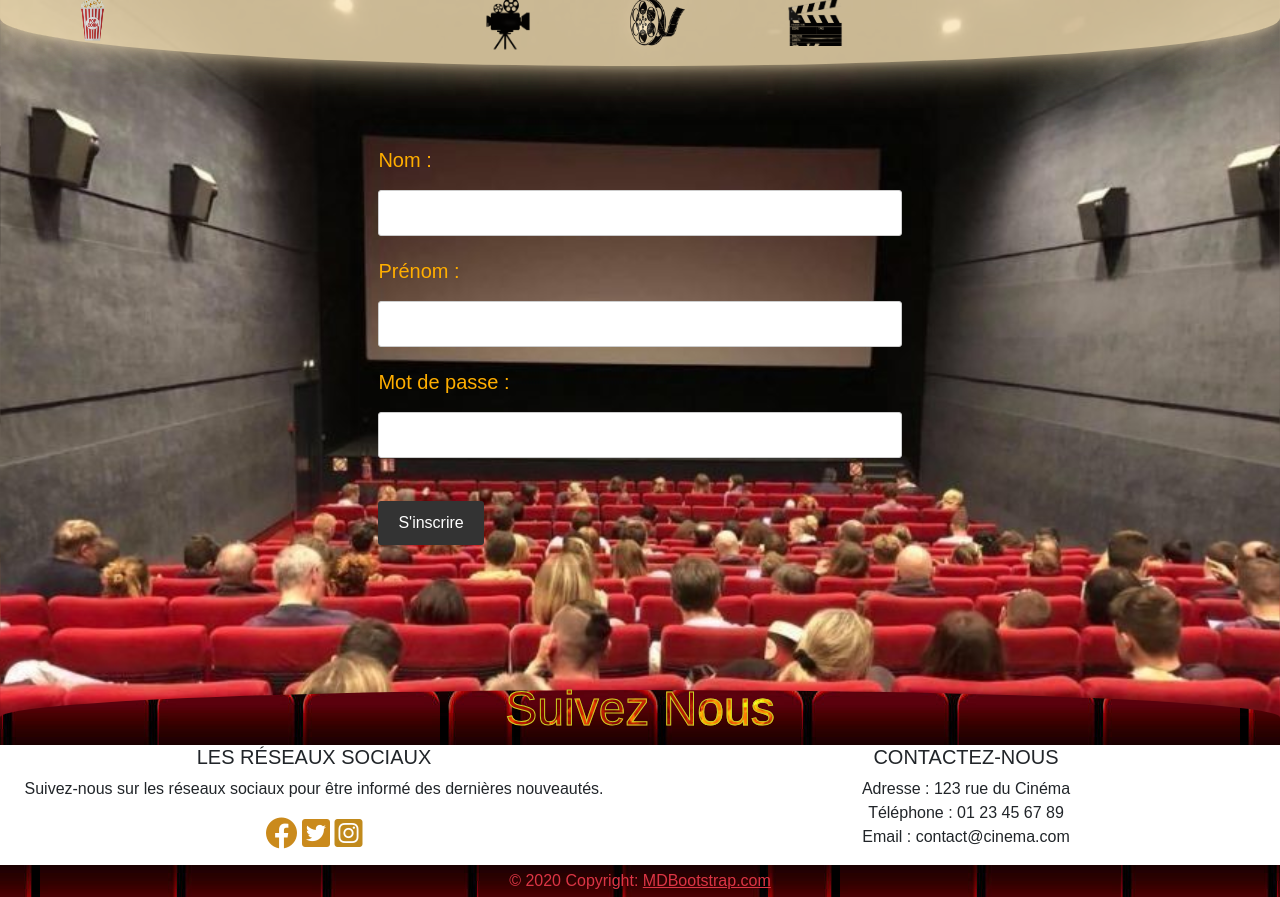
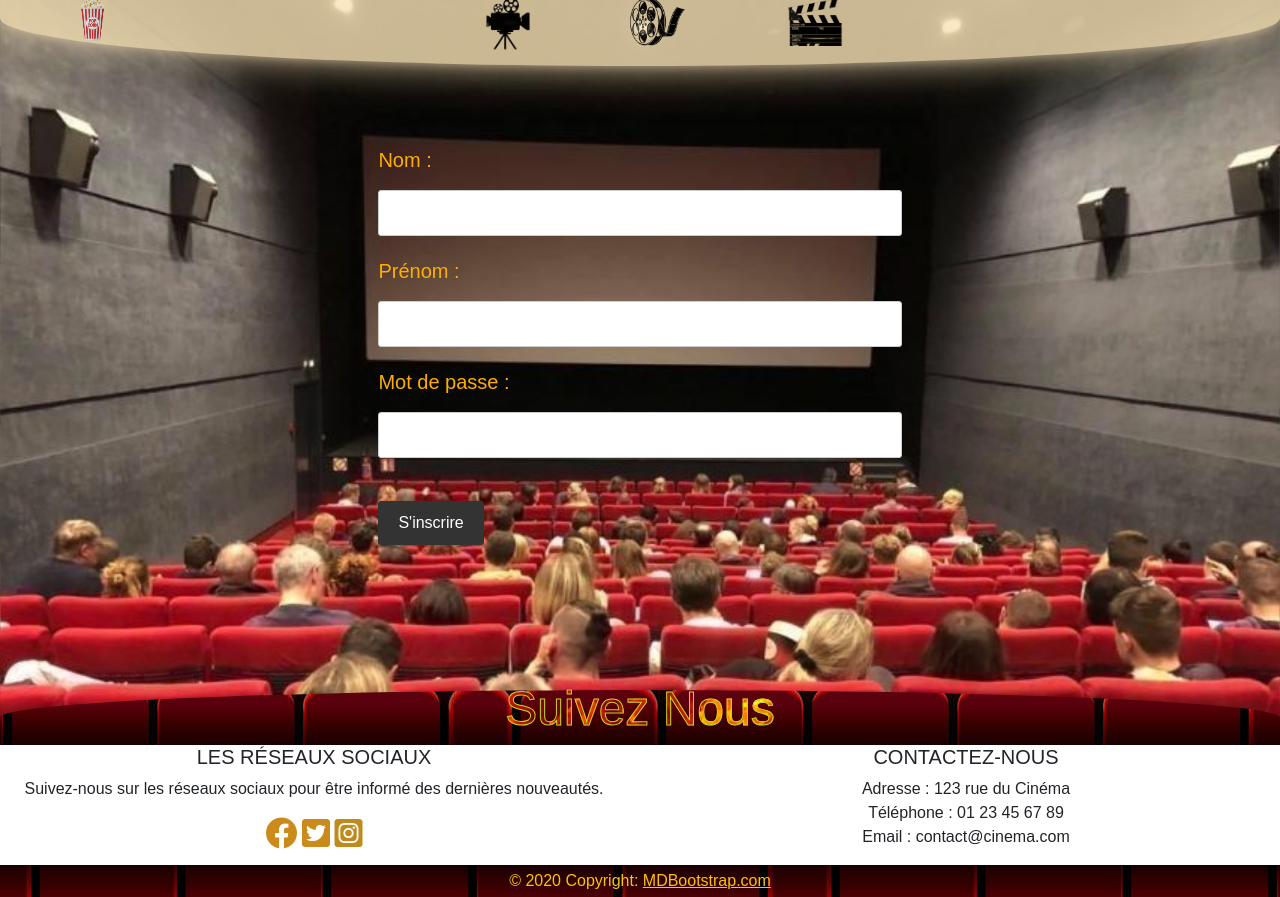
Before and after one commit to khoumerimaroua/site-cinema, a plain HTML site: page ben finale/index1.html in a window 1280 px wide. Drawn offline with Linux system fonts and the light colour scheme; a script that the page names is missing.

Commit message:
projet final

```diff
--- a/ben finale/index1.html
+++ b/ben finale/index1.html
@@ -73,16 +73,14 @@
             <!-- Grid container -->
 
             <!-- Copyright -->
-            <div class="text-center text-danger p-1" style=" background-image:url('images/sieges.jpg') ">
+            <div class="text-center text-warning p-1" style=" background-image:url('images/sieges.jpg') ">
               © 2020 Copyright:
-              <a class="text-danger" href="https://mdbootstrap.com/">MDBootstrap.com</a>
+              <a class="text-warning" href="https://mdbootstrap.com/">MDBootstrap.com</a>
             </div>
             <!-- Copyright -->
           </footer>
            <script src="main.js"></script>
-          <script src="javascript/bootstrap.min.js"></script>
-        <script src="main1.js">
-            <a class="text-dark" href="https://mdbootstrap.com/">MDBootstrap.com</a>
-        </script>
+       <script src="javascript/bootstrap.min.js"></script>
+
     </body>
     </html>
```
